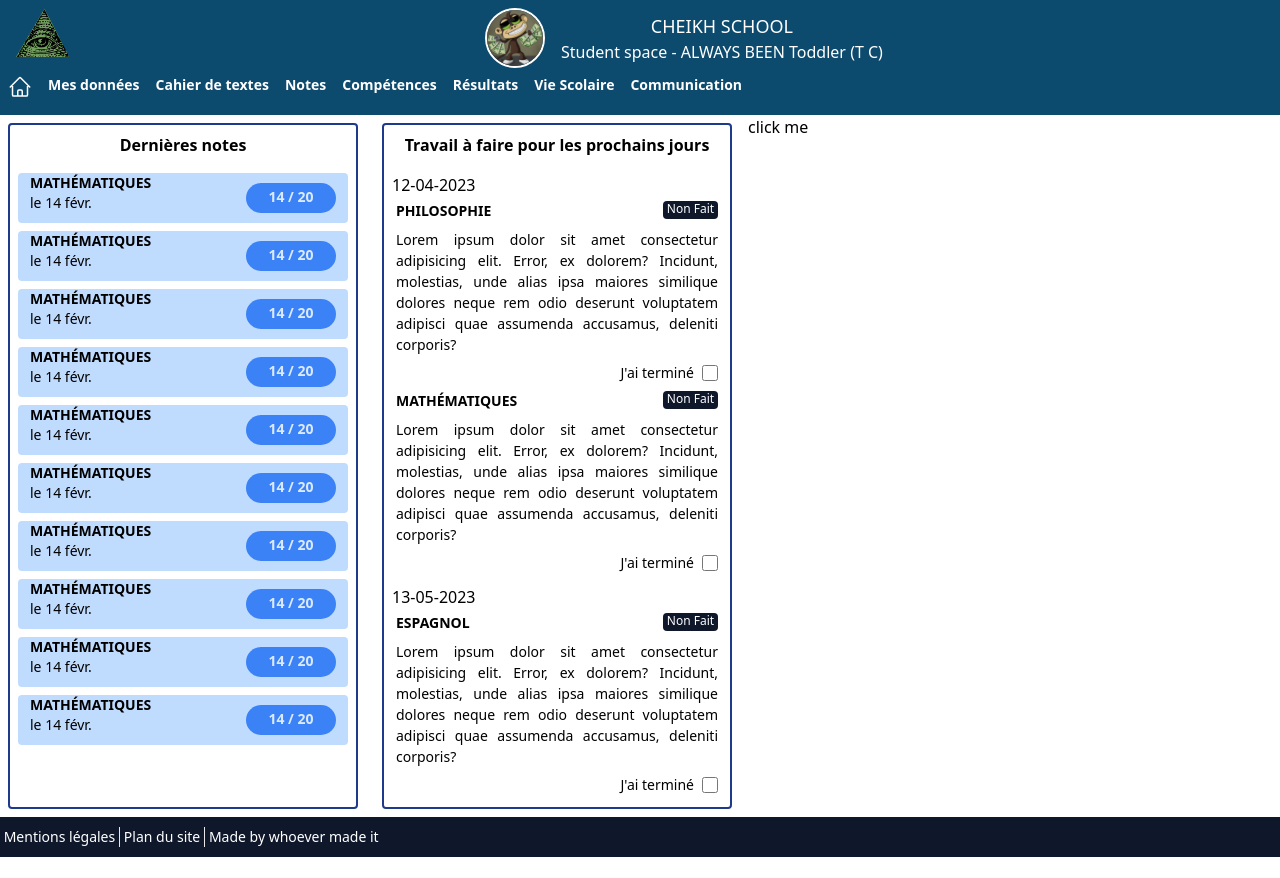
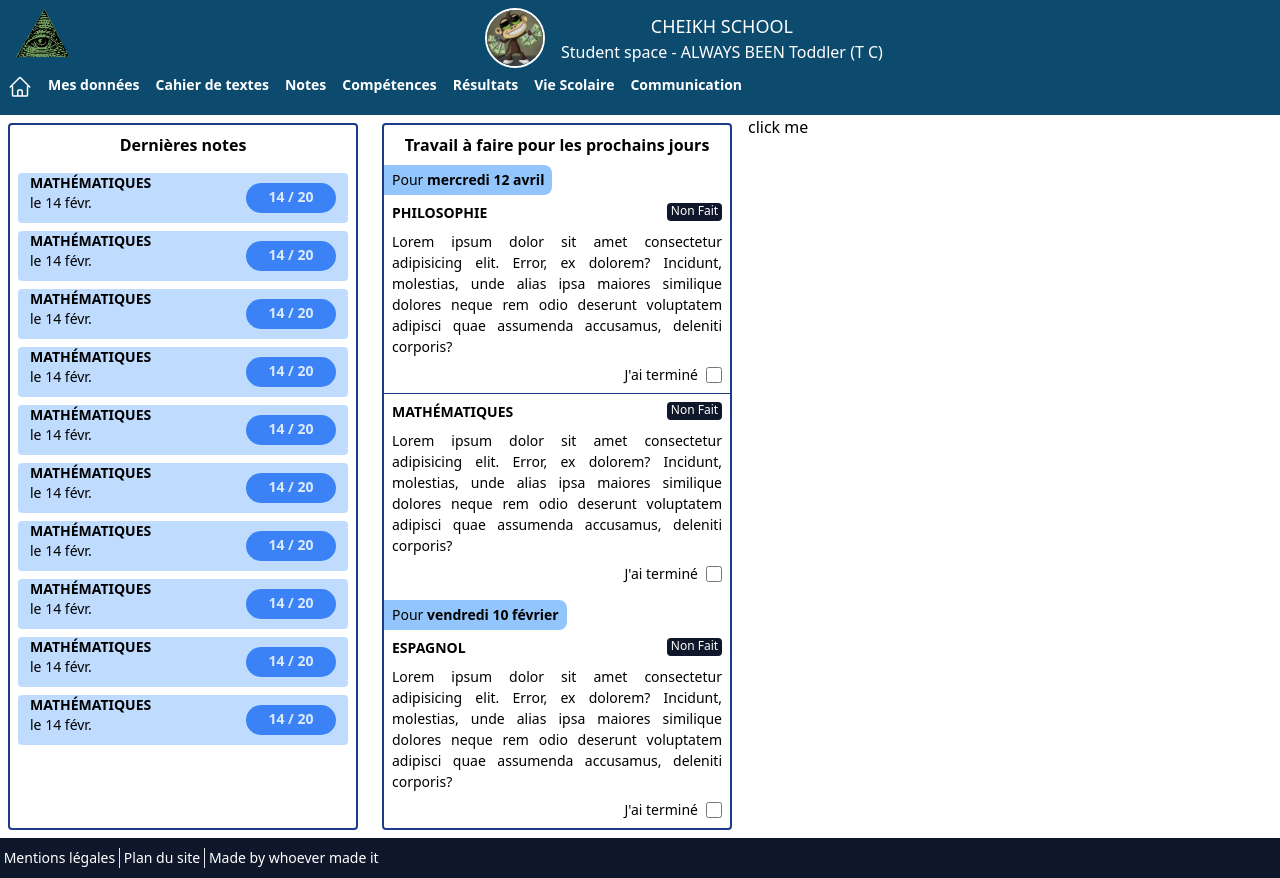
Before and after one commit to RealToddler/MyPronote, a Next.js app: page / in a window 1280 px wide. Before the commit the page ends 857 px from the top, so only its background shows below. Built offline with nearby package versions, Linux system fonts and the light colour scheme.

Commit message:
homeworks date style

```diff
--- a/components/HomeworksCard.tsx
+++ b/components/HomeworksCard.tsx
@@ -27,7 +27,7 @@ const HomeworksCard = (obj: {
   };
 
   return (
-    <div className="w-full space-y-2 p-1">
+    <div className="w-full space-y-2 p-2">
       <div className="flex justify-between text-sm font-semibold">
         {obj.subject.toUpperCase()}
         <div
--- a/components/LastGradesCard.tsx
+++ b/components/LastGradesCard.tsx
@@ -9,16 +9,16 @@ const LastGradesCard = () => {
         Dernières notes
       </div>
       <div className="flex-row items-center p-2 space-y-2">
-        <GradeCard subject="mathématiques" date="14-02" note="14" />
-        <GradeCard subject="mathématiques" date="14-02" note="14" />
-        <GradeCard subject="mathématiques" date="14-02" note="14" />
-        <GradeCard subject="mathématiques" date="14-02" note="14" />
-        <GradeCard subject="mathématiques" date="14-02" note="14" />
-        <GradeCard subject="mathématiques" date="14-02" note="14" />
-        <GradeCard subject="mathématiques" date="14-02" note="14" />
-        <GradeCard subject="mathématiques" date="14-02" note="14" />
-        <GradeCard subject="mathématiques" date="14-02" note="14" />
-        <GradeCard subject="mathématiques" date="14-02" note="14" />
+        <GradeCard subject="mathématiques" date="14-02-2023" note="14" />
+        <GradeCard subject="mathématiques" date="14-02-2023" note="14" />
+        <GradeCard subject="mathématiques" date="14-02-2023" note="14" />
+        <GradeCard subject="mathématiques" date="14-02-2023" note="14" />
+        <GradeCard subject="mathématiques" date="14-02-2023" note="14" />
+        <GradeCard subject="mathématiques" date="14-02-2023" note="14" />
+        <GradeCard subject="mathématiques" date="14-02-2023" note="14" />
+        <GradeCard subject="mathématiques" date="14-02-2023" note="14" />
+        <GradeCard subject="mathématiques" date="14-02-2023" note="14" />
+        <GradeCard subject="mathématiques" date="14-02-2023" note="14" />
       </div>
     </div>
   );
--- a/components/NextHomeworksCard.tsx
+++ b/components/NextHomeworksCard.tsx
@@ -1,4 +1,6 @@
+/* eslint-disable react/jsx-key */
 import HomeworksCard from "./HomeworksCard";
+import {literalDate} from "utils/date"
 
 const NextHomeWorksCard = () => {
   const hwContent =
@@ -9,7 +11,7 @@ const NextHomeWorksCard = () => {
       { subject: "philosophie", content: hwContent },
       { subject: "mathématiques", content: hwContent },
     ],
-    "13-05-2023": [{ subject: "espagnol", content: hwContent }],
+    "10-02-2023": [{ subject: "espagnol", content: hwContent }],
   };
 
   const dates = Object.keys(db);
@@ -35,11 +37,16 @@ const NextHomeWorksCard = () => {
       <div className="p-2 text-base font-semibold text-center ">
         Travail à faire pour les prochains jours
       </div>
-      <div className="flex-row items-center p-2 space-y-2">
+      <div className="flex-row items-center space-y-2">
         {dates.map((dates, index) => {
           return (
-            <div key={index} id={dates.toString()}>
-              {dates} {sortHomeworks(db, dates, index.toString())}
+            <div id={dates.toString()}>
+              <div className="bg-blue-300 w-fit h-[30px] flex items-center rounded-r-lg px-2 text-sm">
+                Pour&nbsp;<span className="font-semibold">{literalDate(dates)}</span>
+              </div>
+              <div className="divide-y-[1.5px] divide-blue-900">
+                {sortHomeworks(db, dates, index.toString())}
+              </div>
             </div>
           );
         })}
--- a/utils/date.ts
+++ b/utils/date.ts
@@ -1,11 +1,23 @@
 export const getDate = (dateStr: string) => {
-  const [day, month] = dateStr.split("-").map(Number);
+  const [day, month, year] = dateStr.split("-").map(Number);
 
   const formatter = new Intl.DateTimeFormat("fr", {
     day: "numeric",
     month: "short",
   });
-  const formattedDate = formatter.format(new Date(2000, month - 1, day));
+  const formattedDate = formatter.format(new Date(year, month - 1, day));
 
   return formattedDate;
 };
+
+export const literalDate = (dateStr: string) => {
+  const [day, month, year] = dateStr.split("-").map(Number);
+  const formatter = new Intl.DateTimeFormat("fr-FR", {
+    weekday: "long",
+    day: "numeric",
+    month: "long",
+  });
+  const formattedDate = formatter.format(new Date(year, month - 1, day));
+
+  return formattedDate
+};
```
